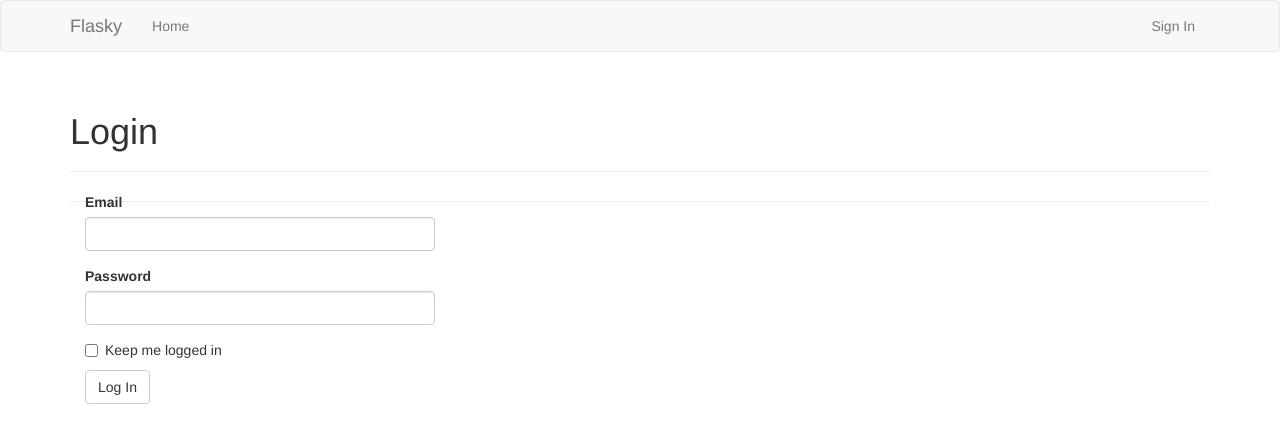
After one commit to taogeT/flask_web_development_python3, a Flask app: page /auth/login in a window 1280 px wide. The commit adds this page. Shown: the top 443 px of the page. Run offline with Flask 2, Linux system fonts and the light colour scheme; some libraries are stand-ins or nearby versions.

Commit message:
登陆:用户登陆部分完成

```diff
--- /dev/null
+++ b/app/auth/__init__.py
@@ -0,0 +1,5 @@
+from flask import Blueprint
+
+auth = Blueprint('auth', __name__)
+
+from . import views
--- /dev/null
+++ b/app/auth/forms.py
@@ -0,0 +1,12 @@
+# -*- coding: UTF-8 -*-
+from flask.ext.wtf import Form
+from wtforms import StringField, PasswordField, BooleanField, SubmitField
+from wtforms.validators import Email, Required, Length
+
+
+class LoginForm(Form):
+
+    email = StringField('Email', validators=[Required(), Length(1, 84), Email()])
+    password = PasswordField('Password', validators=[Required()])
+    remember_me = BooleanField('Keep me logged in')
+    submit = SubmitField('Log In')
--- /dev/null
+++ b/app/auth/views.py
@@ -0,0 +1,26 @@
+# -*- coding: UTF-8 -*-
+from flask import render_template, flash, redirect, request, url_for
+from flask.ext.login import login_user, logout_user
+
+from . import auth
+from .forms import LoginForm
+from ..models import User
+
+
+@auth.route('/login', methods=['GET', 'POST'])
+def login():
+    form = LoginForm()
+    if form.validate_on_submit():
+        user = User.query.filter_by(email=form.email.data).first()
+        if user and user.verify_password(form.password.data):
+            login_user(user, form.remember_me.data)
+            return redirect(request.args.get('next') or url_for('main.index'))
+        flash('Invalid username or password!')
+    return render_template('auth/login.html', form=form)
+
+
+@auth.route('/logout')
+def logout():
+    logout_user()
+    flash('You have logged out!')
+    return redirect(url_for('main.index'))
--- a/app/main/views.py
+++ b/app/main/views.py
@@ -1,6 +1,7 @@
 # -*- coding: UTF-8 -*-
 from datetime import datetime
 from flask import render_template, session, flash, redirect, url_for, current_app
+from flask.ext.login import login_required
 
 from . import main
 from .forms import NameForm
@@ -29,8 +30,7 @@ def index():
         session['name'] = form.name.data
         return redirect(url_for('.index'))
     return render_template('index.html', current_time=datetime.utcnow(),
-                           name=session.get('name'), form=form,
-                           known=session.get('known'))
+                           form=form)
 
 
 @main.route('/user')
--- /dev/null
+++ b/app/templates/auth/login.html
@@ -0,0 +1,12 @@
+{% extends "base.html" %}
+
+{% import "bootstrap/wtf.html" as wtf %}
+
+{% block page_content %}
+<div class="page-header">
+  <h1>Login</h1>
+</div>
+<div class="col-md-4">
+{{ wtf.quick_form(form) }}
+</div>
+{% endblock %}
--- a/app/templates/base.html
+++ b/app/templates/base.html
@@ -24,6 +24,13 @@
       <ul class="nav navbar-nav">
         <li><a href="/">Home</a></li>
       </ul>
+      <ul class="nav navbar-nav navbar-right">
+        {% if current_user.is_authenticated %}
+        <li><a href="{{ url_for('auth.logout') }}">Sign Out</a></li>
+        {% else %}
+        <li><a href="{{ url_for('auth.login') }}">Sign In</a></li>
+        {% endif %}
+      </ul>
     </div>
   </div>
 </div>
--- a/app/templates/index.html
+++ b/app/templates/index.html
@@ -4,7 +4,7 @@
 
 {% block page_content %}
 <div class="page-header">
-  <h1>Hello, {{ name if name else 'Stranger' }}!</h1>
+  <h1>Hello, {{ current_user.username if current_user.is_authenticated else 'Stranger' }}!</h1>
   {% if not known %}
   <p>Pleased to meet you!</p>
   {% else %}
--- a/manager.py
+++ b/manager.py
@@ -7,6 +7,7 @@ from app import create_app, db
 from app.models import User, Role
 
 import os
+import unittest
 
 app = create_app(os.environ.get('FLASKY_CONFIG') or 'default')
 manager = Manager(app)
@@ -16,14 +17,13 @@ migrate = Migrate(app, db)
 def make_shell_context():
     return dict(app=app, db=db, User=User, Role=Role)
 
-manager.add_command('shell', Shell(make_context=make_shell_context()))
+manager.add_command('shell', Shell(make_context=make_shell_context))
 manager.add_command('db', MigrateCommand)
 
 
 @manager.command
 def test():
     """Run the unit tests."""
-    import unittest
     tests = unittest.TestLoader().discover('tests')
     unittest.TextTestRunner(verbosity=2).run(tests)
 
```
Also changed, not shown: app/__init__.py (+8 -0 lines), app/models.py (+23 -2 lines), migrations/versions/2a19fc56ec58_.py (added, +30 -0 lines), tests/test_user_form.py (added, +25 -0 lines), data-dev.sqlite, data-test.sqlite.
